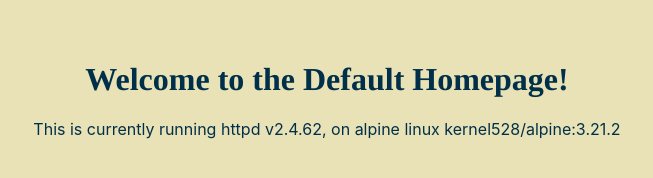
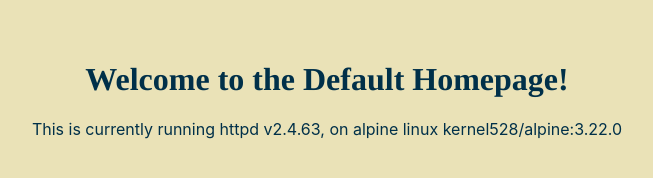
Before and after one commit to kernel528/httpd-docker, a plain HTML site: page htdocs/index.html in a window 1280 px wide. Shown: the full height of the page, 313-966 px from the left. Drawn offline with nearby package versions, Linux system fonts and the light colour scheme.

Commit message:
Updated to use alpine v3.22.0.  Cleaned up some Docs.

```diff
--- a/htdocs/index.html
+++ b/htdocs/index.html
@@ -13,6 +13,6 @@
 </head>
 <body>
     <h1>Welcome to the Default Homepage!</h1>
-    <p>This is currently running httpd v2.4.62, on alpine linux kernel528/alpine:3.21.2</p>
+    <p>This is currently running httpd v2.4.63, on alpine linux kernel528/alpine:3.22.0</p>
 </body>
 </html>
```
Also changed, not shown: 3 other files.
